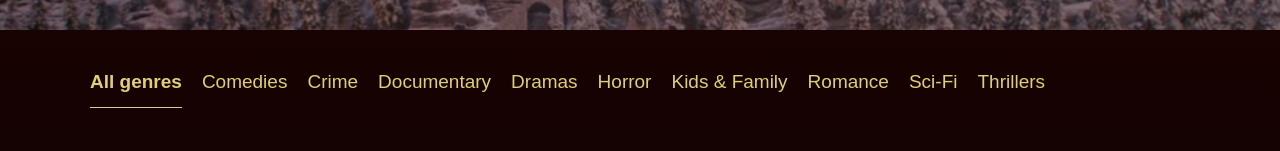
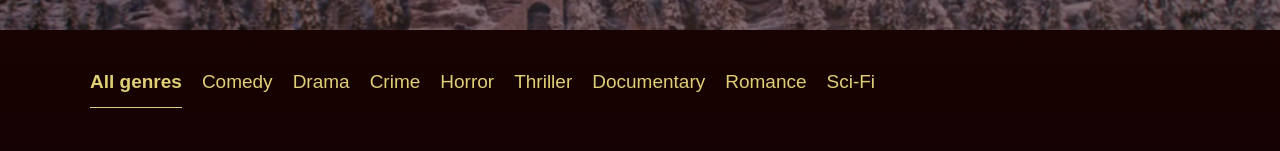
Before and after one commit to RomanSteele/1875005-what-to-watch-9, a React (Create React App) app in the folder project/: page / in a window 1280 px wide. Shown: the part 560-711 px from the top of the page. Built offline with nearby package versions, Linux system fonts and the light colour scheme.

Commit message:
module6-task1 wip

```diff
--- /dev/null
+++ b/project/src/components/catalog-genres-list/catalog-genres-list.tsx
@@ -0,0 +1,22 @@
+import { Link } from 'react-router-dom';
+import { updateGenre } from '../../store/action';
+import { useAppDispatch, useAppSelector } from '../../hooks';
+
+type CatalogGenresListProps = {
+  genres: string[];
+};
+
+function CatalogGenresList({ genres }: CatalogGenresListProps): JSX.Element {
+  const dispatch = useAppDispatch();
+  const currentGenre = useAppSelector((state) => state.genre);
+  return (
+    <>
+      {genres.map((item) => (
+        <li key={ item } onClick={() => dispatch(updateGenre(item))} className={`catalog__genres-item ${item === currentGenre ? ' catalog__genres-item--active' : ''}`}>
+          <Link to={''} className="catalog__genres-link">{item}</Link>
+        </li>
+      ))}
+    </>
+  );}
+
+export default CatalogGenresList;
--- a/project/src/components/films-list/films-list.tsx
+++ b/project/src/components/films-list/films-list.tsx
@@ -1,4 +1,3 @@
-
 import { Film } from '../../types/film';
 import SingleFilmCard from '../single-card/single-card';
 
@@ -10,11 +9,11 @@ type FilmsListProps = {
 function FilmsList({ films }: FilmsListProps) {
 
   return (
-    <div className="catalog__films-list" >
+    <>
       {films.map((item) => (
         <SingleFilmCard film={item} key={item.id}/>
       ))}
-    </div>
+    </>
   );
 }
 export default FilmsList;
--- /dev/null
+++ b/project/src/hooks/index.ts
@@ -0,0 +1,6 @@
+import { TypedUseSelectorHook, useDispatch, useSelector } from 'react-redux';
+import type { State, AppDispatch } from '../types/state';
+
+export const useAppDispatch = () => useDispatch<AppDispatch>();
+
+export const useAppSelector: TypedUseSelectorHook<State> = useSelector;
--- a/project/src/index.tsx
+++ b/project/src/index.tsx
@@ -6,12 +6,17 @@ import { stars } from './mocks/stars';
 import { reviews } from './mocks/reviews';
 import StarContext from './context';
 
+import { Provider } from 'react-redux';
+import { store } from './store/index';
+
 function Main() {
   return (
     <React.StrictMode>
-      <StarContext.Provider value={ stars }>
-        <App  films={films} reviews={reviews}/>
-      </StarContext.Provider>
+      <Provider store={ store }>
+        <StarContext.Provider value={ stars }>
+          <App  films={films} reviews={reviews}/>
+        </StarContext.Provider>
+      </Provider>
     </React.StrictMode>);
 
 }
--- a/project/src/pages/add-review-screen/add-review-screen.tsx
+++ b/project/src/pages/add-review-screen/add-review-screen.tsx
@@ -15,9 +15,15 @@ function ReviewScreen({ films }: AddReviewScreenProps): JSX.Element {
   const { id } = useParams() as {
     id: string;
   };
-  const film = films[parseInt(id, 10)];
+  const numericId = parseInt(id, 10);
 
-  const { name, previewImage } = film;
+  const  film = films.find((item) => item.id === numericId);
+
+  const { name, previewImage } = film as {
+  name: Film['name'],
+  previewImage: Film['previewImage']
+};
+
   return (
     <section className="film-card film-card--full" >
       <div className="film-card__header">
--- a/project/src/pages/main-screen/main-screen.tsx
+++ b/project/src/pages/main-screen/main-screen.tsx
@@ -3,12 +3,27 @@ import { Film } from '../../types/film';
 import FilmsList from '../../components/films-list/films-list';
 import Logo from '../../components/logo/logo';
 import UserBlock from '../../components/user-block/user-block';
+import CatalogGenresList from '../../components/catalog-genres-list/catalog-genres-list';
+import { useEffect, useState } from 'react';
+import { useAppSelector } from '../../hooks';
+
 
 type MainScreenProps = {
   films: Film[];
 }
 
+
 function MainScreen({ films }: MainScreenProps): JSX.Element {
+  const [genres, setGenres] = useState<string[]>([]);
+  const currentGenre = useAppSelector((state) => state.genre);
+
+  useEffect(() => {
+
+    setGenres(['All genres', ...new Set(films.map(({ genre }) => genre))]);
+
+  }, [films]);
+
+
   return (
     <>
       <section className="film-card">
@@ -60,40 +75,11 @@ function MainScreen({ films }: MainScreenProps): JSX.Element {
           <h2 className="catalog__title visually-hidden">Catalog</h2>
 
           <ul className="catalog__genres-list">
-            <li className="catalog__genres-item catalog__genres-item--active">
-              <a href="#" className="catalog__genres-link">All genres</a>
-            </li>
-            <li className="catalog__genres-item">
-              <a href="#" className="catalog__genres-link">Comedies</a>
-            </li>
-            <li className="catalog__genres-item">
-              <a href="#" className="catalog__genres-link">Crime</a>
-            </li>
-            <li className="catalog__genres-item">
-              <a href="#" className="catalog__genres-link">Documentary</a>
-            </li>
-            <li className="catalog__genres-item">
-              <a href="#" className="catalog__genres-link">Dramas</a>
-            </li>
-            <li className="catalog__genres-item">
-              <a href="#" className="catalog__genres-link">Horror</a>
-            </li>
-            <li className="catalog__genres-item">
-              <a href="#" className="catalog__genres-link">Kids & Family</a>
-            </li>
-            <li className="catalog__genres-item">
-              <a href="#" className="catalog__genres-link">Romance</a>
-            </li>
-            <li className="catalog__genres-item">
-              <a href="#" className="catalog__genres-link">Sci-Fi</a>
-            </li>
-            <li className="catalog__genres-item">
-              <a href="#" className="catalog__genres-link">Thrillers</a>
-            </li>
+            <CatalogGenresList genres={genres}/>
           </ul>
 
           <div className="catalog__films-list">
-            <FilmsList films={films} />
+            <FilmsList films={films.filter(({ genre }) => currentGenre === 'All genres' || currentGenre === genre)} />
           </div>
 
           <div className="catalog__more">
--- /dev/null
+++ b/project/src/store/action.ts
@@ -0,0 +1,3 @@
+import { createAction } from '@reduxjs/toolkit';
+
+export const updateGenre = createAction<string>('main/updateGenre');
--- /dev/null
+++ b/project/src/store/index.ts
@@ -0,0 +1,4 @@
+import { configureStore } from '@reduxjs/toolkit';
+import { reducer } from './reducer';
+
+export const store = configureStore({ reducer });
--- /dev/null
+++ b/project/src/store/reducer.ts
@@ -0,0 +1,17 @@
+import { createReducer } from '@reduxjs/toolkit';
+import { updateGenre } from './action';
+
+const startGenre = 'All genres';
+
+const initialState = {
+  genre: startGenre,
+};
+
+const reducer = createReducer(initialState, (builder) => {
+  builder
+    .addCase(updateGenre, (state, action) =>{
+      state.genre = action.payload;
+    });
+});
+
+export { reducer };
--- /dev/null
+++ b/project/src/types/state.ts
@@ -0,0 +1,5 @@
+import { store } from '../store/index';
+
+export type State = ReturnType<typeof store.getState>;
+
+export type AppDispatch = typeof store.dispatch;
```
